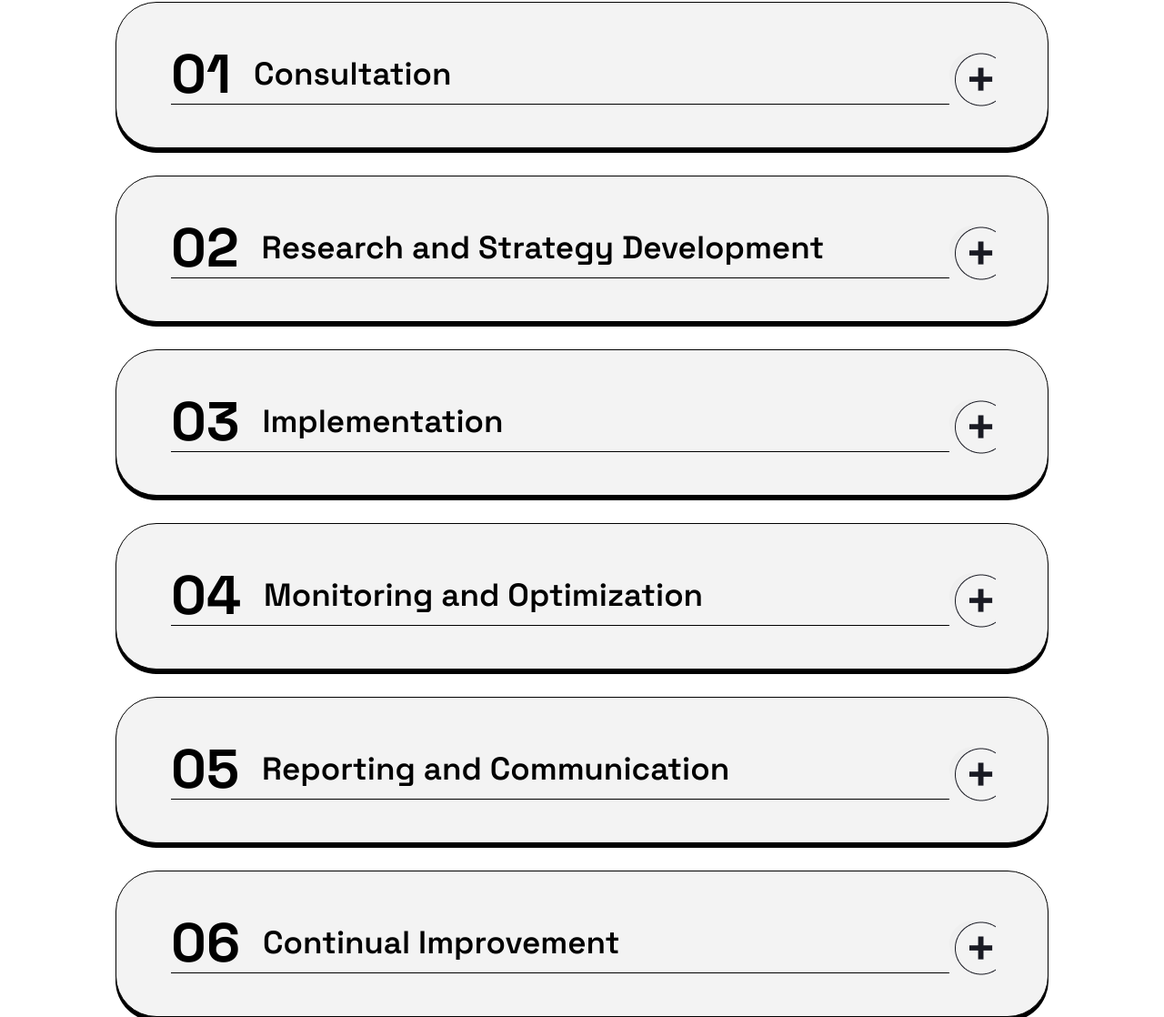
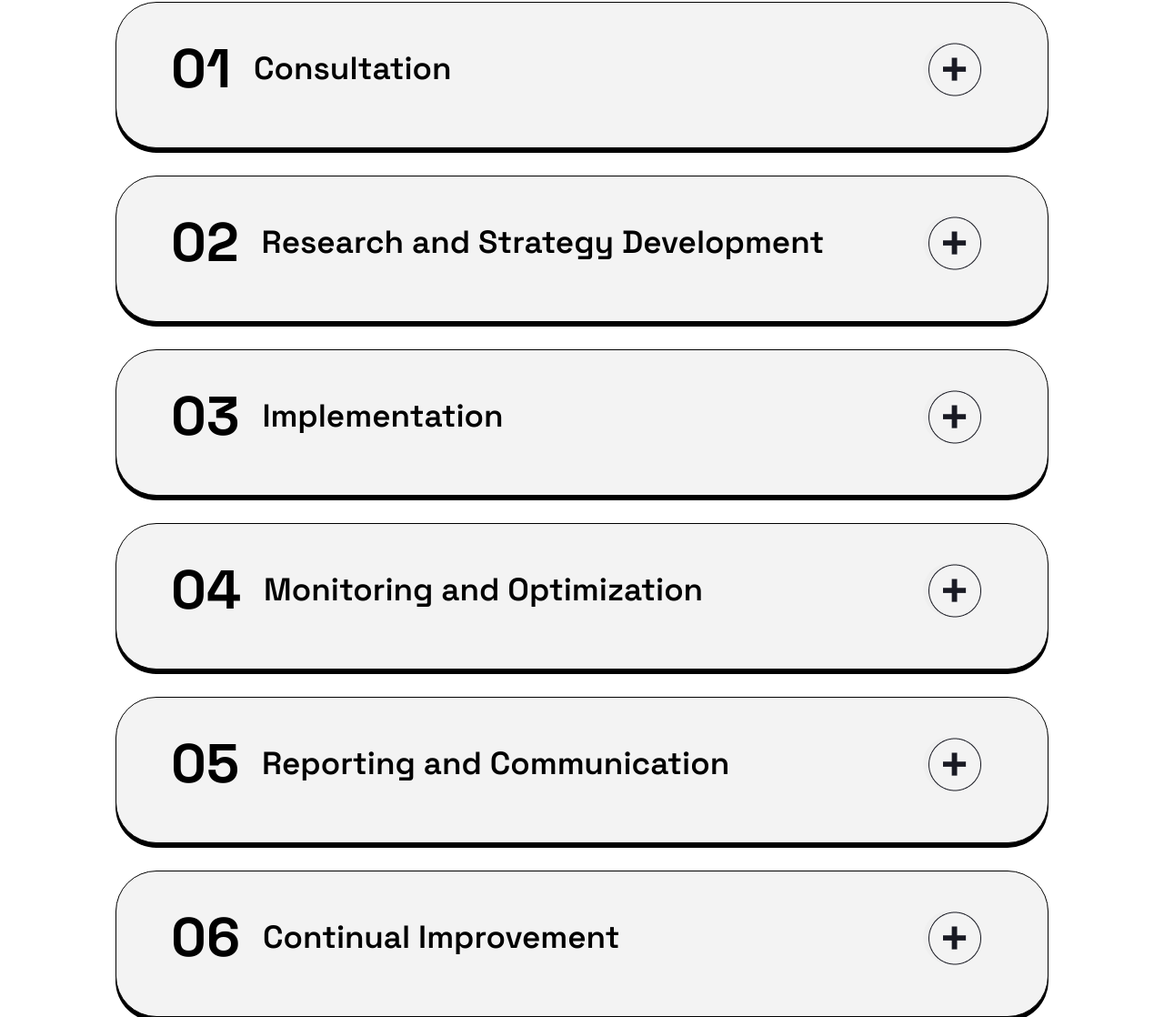
Before and after one commit to fairytale4599/positivus-landing-page, a React app: page / in a window 1280 px wide. Shown: the part 4514-5632 px from the top of the page at 91% size. Built offline with nearby package versions, Linux system fonts and the light colour scheme.

Commit message:
Finished stage section and animation

```diff
--- a/src/MainPage.css
+++ b/src/MainPage.css
@@ -459,15 +459,16 @@
     margin: 0 57px 21px 60px;
     height: 100%;
     display: flex;
-    justify-content: space-between;
-    align-items: center;
+    flex-wrap: wrap;
+    flex-direction: column;
     overflow: hidden;
 }
 
 .posit-main-workproc-sec-stage-container button {
     border-radius: 100px;
-    width: 51px;
-    height: 51px;
+    width: 65px;
+    height: 59px;
+    margin-right: 15px;
     color: transparent;
     border: 0;
     cursor: pointer;
@@ -479,18 +480,34 @@
     width: 100%;
     line-height: 1;
     height: 40%;
-    border-bottom: 1px solid black;
+    position: sticky;
+    padding-top: 41px;
 }
 
 .posit-main-workproc-sec-stage-name h1 {
     font-size: 60px;
     font-family: "Space Grotesk", sans-serif;
     font-weight: bold;
+    margin: 0;
 }
 
 .posit-main-workproc-sec-stage-name h3 {
     font-size: 35px;
     font-family: "Space Grotesk", sans-serif;
     font-weight: 600;
-    margin-left: 25px;
+    margin: 0 0 0 25px;
 }
+
+.posit-main-workproc-sec-stage-name-header {
+    display: flex;
+    width: 100%;
+    align-items: center;
+    line-height: 1;
+}
+
+.posit-main-workproc-sec-stage-text {
+    margin-top: 50px;
+    font-size: 18px;
+    font-family: "Space Grotesk", sans-serif;
+    font-weight: normal;
+}
--- a/src/MainPage.js
+++ b/src/MainPage.js
@@ -183,59 +183,103 @@ function MainPage() {
                 <div className="posit-main-workproc-sec-stage">
                     <div className="posit-main-workproc-sec-stage-container">
                         <div className="posit-main-workproc-sec-stage-name">
+                            <div className="posit-main-workproc-sec-stage-name-header">
                                 <h1>01</h1>
                                 <h3>Consultation</h3>
                             </div>
-                        <button><img alt="Unwrap" src={Images.UnwrapButton} onClick={WrapUnwrap} style={{position: "sticky"}}/></button>
+                            <button><img alt="Unwrap" src={Images.UnwrapButton} onClick={WrapUnwrap}/></button>
                         </div>
                         <p className="posit-main-workproc-sec-stage-text">During the initial consultation,
-                        we will discuss your business goals and objectives, target audience, and current marketing efforts.
-                        This will allow us to understand your needs and tailor our services to best fit your requirements.
+                            we will discuss your business goals and objectives, target audience, and current marketing
+                            efforts.
+                            This will allow us to understand your needs and tailor our services to best fit your
+                            requirements.
                         </p>
-                </div>
-                <div className="posit-main-workproc-sec-stage">
-                    <div className="posit-main-workproc-sec-stage-container">
-                        <div className="posit-main-workproc-sec-stage-name">
-                            <h1>02</h1>
-                            <h3>Research and Strategy Development</h3>
-                        </div>
-                        <button><img alt="Unwrap" src={Images.UnwrapButton}/></button>
                     </div>
                 </div>
                 <div className="posit-main-workproc-sec-stage">
                     <div className="posit-main-workproc-sec-stage-container">
                         <div className="posit-main-workproc-sec-stage-name">
-                            <h1>03</h1>
-                            <h3>Implementation</h3>
+                            <div className="posit-main-workproc-sec-stage-name-header">
+                                <h1>02</h1>
+                                <h3>Research and Strategy Development</h3>
                             </div>
-                        <button><img alt="Unwrap" src={Images.UnwrapButton}/></button>
+                            <button><img alt="Unwrap" src={Images.UnwrapButton} onClick={WrapUnwrap}/></button>
+                        </div>
+                        <p className="posit-main-workproc-sec-stage-text">At vero eos et accusamus et
+                            iusto odio dignissimos ducimus qui blanditiis praesentium voluptatum
+                            deleniti atque corrupti quos dolores et quas molestias excepturi sint
+                            occaecati cupiditate non provident, similique sunt in culpa qui officia
+                            deserunt mollitia animi, id est laborum et dolorum fuga.
+                        </p>
                     </div>
                 </div>
                 <div className="posit-main-workproc-sec-stage">
                     <div className="posit-main-workproc-sec-stage-container">
                         <div className="posit-main-workproc-sec-stage-name">
-                            <h1>04</h1>
-                            <h3>Monitoring and Optimization</h3>
+                            <div className="posit-main-workproc-sec-stage-name-header">
+                                <h1>03</h1>
+                                <h3>Implementation</h3>
                             </div>
-                        <button><img alt="Unwrap" src={Images.UnwrapButton}/></button>
+                            <button><img alt="Unwrap" src={Images.UnwrapButton} onClick={WrapUnwrap}/></button>
+                        </div>
+                        <p className="posit-main-workproc-sec-stage-text">At vero eos et accusamus et
+                            iusto odio dignissimos ducimus qui blanditiis praesentium voluptatum
+                            deleniti atque corrupti quos dolores et quas molestias excepturi sint
+                            occaecati cupiditate non provident, similique sunt in culpa qui officia
+                            deserunt mollitia animi, id est laborum et dolorum fuga.
+                        </p>
                     </div>
                 </div>
                 <div className="posit-main-workproc-sec-stage">
                     <div className="posit-main-workproc-sec-stage-container">
                         <div className="posit-main-workproc-sec-stage-name">
-                            <h1>05</h1>
-                            <h3>Reporting and Communication</h3>
+                            <div className="posit-main-workproc-sec-stage-name-header">
+                                <h1>04</h1>
+                                <h3>Monitoring and Optimization</h3>
                             </div>
-                        <button><img alt="Unwrap" src={Images.UnwrapButton}/></button>
+                            <button><img alt="Unwrap" src={Images.UnwrapButton} onClick={WrapUnwrap}/></button>
+                        </div>
+                        <p className="posit-main-workproc-sec-stage-text">At vero eos et accusamus et
+                            iusto odio dignissimos ducimus qui blanditiis praesentium voluptatum
+                            deleniti atque corrupti quos dolores et quas molestias excepturi sint
+                            occaecati cupiditate non provident, similique sunt in culpa qui officia
+                            deserunt mollitia animi, id est laborum et dolorum fuga.
+                        </p>
                     </div>
                 </div>
                 <div className="posit-main-workproc-sec-stage">
                     <div className="posit-main-workproc-sec-stage-container">
                         <div className="posit-main-workproc-sec-stage-name">
+                            <div className="posit-main-workproc-sec-stage-name-header">
+                                <h1>05</h1>
+                                <h3>Reporting and Communication</h3>
+                            </div>
+                            <button><img alt="Unwrap" src={Images.UnwrapButton} onClick={WrapUnwrap}/></button>
+                        </div>
+                        <p className="posit-main-workproc-sec-stage-text">At vero eos et accusamus et
+                            iusto odio dignissimos ducimus qui blanditiis praesentium voluptatum
+                            deleniti atque corrupti quos dolores et quas molestias excepturi sint
+                            occaecati cupiditate non provident, similique sunt in culpa qui officia
+                            deserunt mollitia animi, id est laborum et dolorum fuga.
+                        </p>
+                    </div>
+                </div>
+                <div className="posit-main-workproc-sec-stage">
+                    <div className="posit-main-workproc-sec-stage-container">
+                        <div className="posit-main-workproc-sec-stage-name">
+                            <div className="posit-main-workproc-sec-stage-name-header">
                                 <h1>06</h1>
                                 <h3>Continual Improvement</h3>
                             </div>
-                        <button><img alt="Unwrap" src={Images.UnwrapButton}/></button>
+                            <button><img alt="Unwrap" src={Images.UnwrapButton} onClick={WrapUnwrap}/></button>
+                        </div>
+                        <p className="posit-main-workproc-sec-stage-text">At vero eos et accusamus et
+                            iusto odio dignissimos ducimus qui blanditiis praesentium voluptatum
+                            deleniti atque corrupti quos dolores et quas molestias excepturi sint
+                            occaecati cupiditate non provident, similique sunt in culpa qui officia
+                            deserunt mollitia animi, id est laborum et dolorum fuga.
+                        </p>
                     </div>
                 </div>
             </section>
--- a/src/UnwrapStage.js
+++ b/src/UnwrapStage.js
@@ -1,13 +1,22 @@
 export default function WrapUnwrap(event) {
     const stage = event.currentTarget.closest(".posit-main-workproc-sec-stage");
+    const stageName = event.currentTarget.closest(".posit-main-workproc-sec-stage-name");
+    const stageButton = event.currentTarget.closest(".posit-main-workproc-sec-stage-container button");
 
-    if (!stage) return;
+    if (!stage || !stageName) return;
 
     const isWrapped = stage.style.height === "330px";
 
     stage.style.transition = "none";
     void stage.offsetHeight;
-    stage.style.transition = "height 0.5s ease-in-out";
+    stage.style.transition = "all 0.5s ease-in-out";
+    stageName.style.transition = "all 0.5s ease-in-out";
+    stageButton.style.transition = "all 0.5s ease-in-out";
 
     stage.style.height = isWrapped ? "150px" : "330px";
+    stage.style.backgroundColor = isWrapped ? "var(--posit-white)" : "var(--posit-green)";
+    stageName.style.borderBottom = isWrapped ? "0" : "1px solid black"
+    stageButton.style.backgroundColor = isWrapped ? "var(--posit-white)" : "var(--posit-green)";
 }
+
+//
```
Lines whose indentation alone changed are shown as unchanged.
